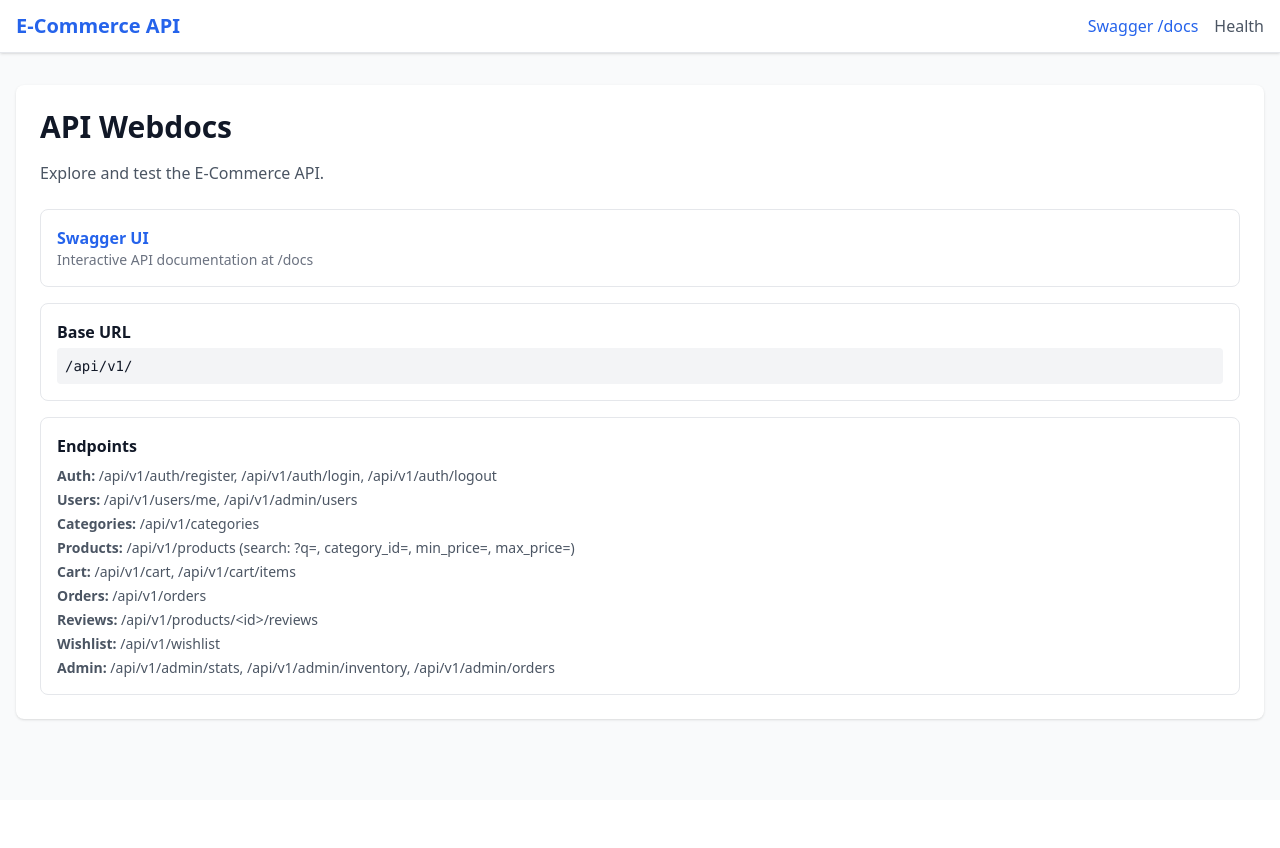
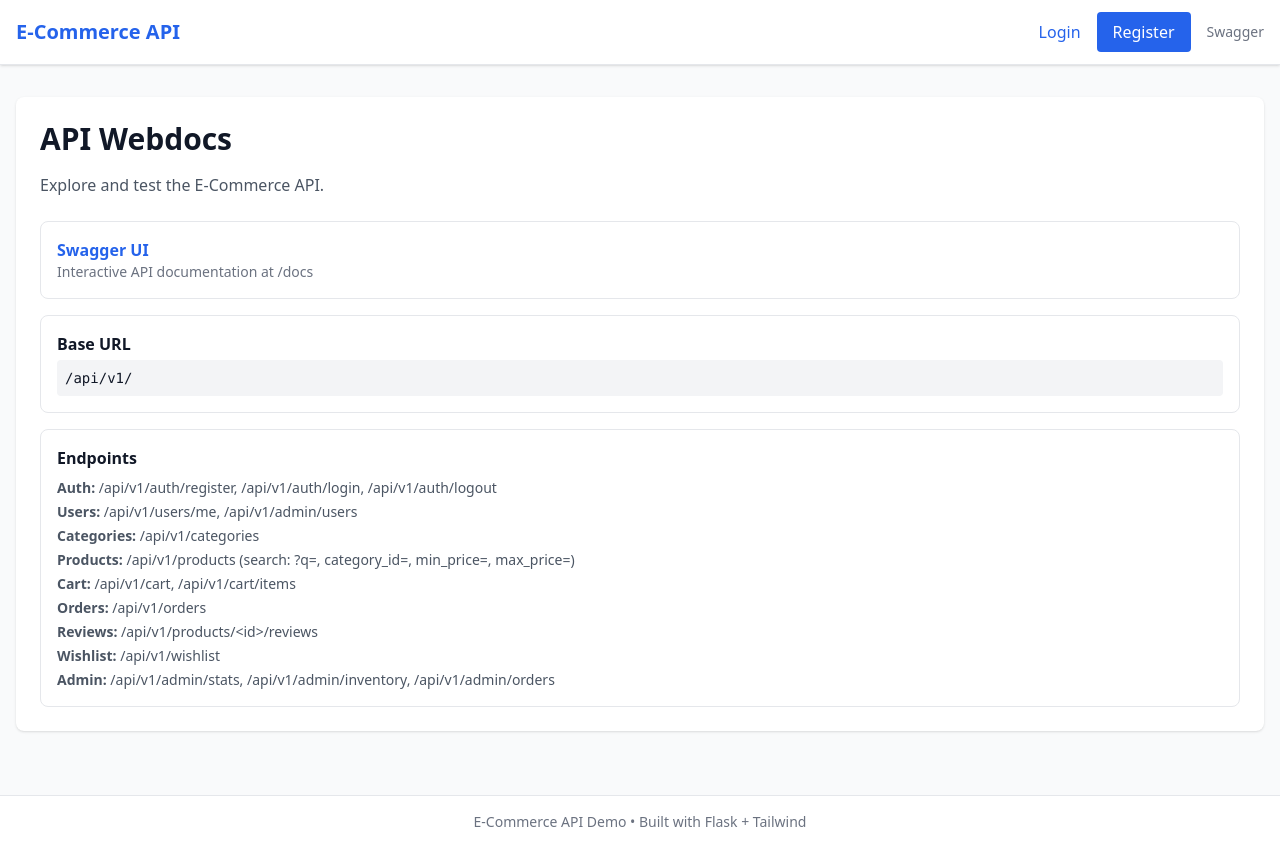
Before and after one commit to ShemaiahYaba/E-Commerce-API, a Flask app: page /web/docs in a window 1280 px wide. Before the commit the page ends 721 px from the top, so only its background shows below. Run offline with Flask 3, Linux system fonts and the light colour scheme; some libraries are stand-ins or nearby versions.

Commit message:
Add authentication routes and session management; enhance base template with user session handling and flash messages, and update app configuration for session security.

```diff
--- a/app.py
+++ b/app.py
@@ -21,6 +21,8 @@ def create_app(config_name: str | None = None) -> Flask:
 
     app = Flask(__name__)
     app.config["SECRET_KEY"] = settings.SECRET_KEY
+    app.config["SESSION_COOKIE_HTTPONLY"] = True
+    app.config["SESSION_COOKIE_SAMESITE"] = "Lax"
     app.config["SQLALCHEMY_DATABASE_URI"] = settings.DATABASE_URL
     app.config["SQLALCHEMY_TRACK_MODIFICATIONS"] = False
     app.config["JWT_SECRET_KEY"] = settings.JWT_SECRET_KEY
--- a/requirements.txt
+++ b/requirements.txt
@@ -12,3 +12,4 @@ python-dotenv>=1.0.0
 uvicorn[standard]>=0.24.0
 asgiref>=3.7.0
 flasgger>=0.9.7
+requests>=2.31.0
--- a/routes/webdocs.py
+++ b/routes/webdocs.py
@@ -1,11 +1,127 @@
-"""Webdocs UI: minimal Jinja + Tailwind pages (Phase 7)."""
+"""Webdocs UI: Jinja + Tailwind pages for visual API testing."""
 
-from flask import Blueprint, render_template
+from flask import Blueprint, render_template, request, redirect, url_for, session, flash
+import requests
+from http import HTTPStatus
 
 webdocs_bp = Blueprint("webdocs", __name__, url_prefix="/web", template_folder="../templates")
+
+
+def _api_base():
+    """API base URL from current request (works on any host/port)."""
+    return request.host_url.rstrip("/") + "/api/v1"
 
 
 @webdocs_bp.route("/docs")
 def index():
     """Webdocs landing: links to Swagger and endpoint list."""
     return render_template("webdocs/index.html")
+
+
+# ---------------------------------------------------------------------------
+# AUTHENTICATION ROUTES
+# ---------------------------------------------------------------------------
+
+@webdocs_bp.route("/login", methods=["GET", "POST"])
+def login():
+    """Login page and handler."""
+    if request.method == "GET":
+        if session.get("access_token"):
+            return redirect(url_for("webdocs.products_list"))
+        return render_template("auth/login.html")
+
+    email = request.form.get("email")
+    password = request.form.get("password")
+
+    try:
+        response = requests.post(
+            f"{_api_base()}/auth/login",
+            json={"email": email, "password": password},
+            timeout=5,
+        )
+
+        if response.status_code == HTTPStatus.OK:
+            data = response.json()["data"]
+            session["access_token"] = data["access_token"]
+            session["user_email"] = data["user"]["email"]
+            session["user_role"] = data["user"]["role"]
+            session["user_id"] = data["user"]["id"]
+            flash("Login successful!", "success")
+            return redirect(url_for("webdocs.products_list"))
+        error_msg = response.json().get("message", "Login failed")
+        flash(error_msg, "error")
+        return redirect(url_for("webdocs.login"))
+    except requests.exceptions.RequestException as e:
+        flash(f"Connection error: {str(e)}", "error")
+        return redirect(url_for("webdocs.login"))
+
+
+@webdocs_bp.route("/register", methods=["GET", "POST"])
+def register():
+    """Register page and handler."""
+    if request.method == "GET":
+        if session.get("access_token"):
+            return redirect(url_for("webdocs.products_list"))
+        return render_template("auth/register.html")
+
+    email = request.form.get("email")
+    password = request.form.get("password")
+    first_name = request.form.get("first_name")
+    last_name = request.form.get("last_name")
+
+    try:
+        response = requests.post(
+            f"{_api_base()}/auth/register",
+            json={
+                "email": email,
+                "password": password,
+                "first_name": first_name,
+                "last_name": last_name,
+            },
+            timeout=5,
+        )
+
+        if response.status_code == HTTPStatus.CREATED:
+            data = response.json()["data"]
+            session["access_token"] = data["access_token"]
+            session["user_email"] = data["user"]["email"]
+            session["user_role"] = data["user"]["role"]
+            session["user_id"] = data["user"]["id"]
+            flash("Account created successfully!", "success")
+            return redirect(url_for("webdocs.products_list"))
+        error_msg = response.json().get("message", "Registration failed")
+        flash(error_msg, "error")
+        return redirect(url_for("webdocs.register"))
+    except requests.exceptions.RequestException as e:
+        flash(f"Connection error: {str(e)}", "error")
+        return redirect(url_for("webdocs.register"))
+
+
+@webdocs_bp.route("/logout")
+def logout():
+    """Logout: clear session and redirect to login."""
+    if session.get("access_token"):
+        try:
+            requests.post(
+                f"{_api_base()}/auth/logout",
+                headers={"Authorization": f"Bearer {session['access_token']}"},
+                timeout=5,
+            )
+        except requests.exceptions.RequestException:
+            pass
+    session.clear()
+    flash("Logged out successfully", "success")
+    return redirect(url_for("webdocs.login"))
+
+
+# ---------------------------------------------------------------------------
+# PLACEHOLDER FOR PRODUCTS (build next phase)
+# ---------------------------------------------------------------------------
+
+@webdocs_bp.route("/products")
+def products_list():
+    """Product listing page (placeholder for now)."""
+    if not session.get("access_token"):
+        flash("Please login first", "error")
+        return redirect(url_for("webdocs.login"))
+    return render_template("webdocs/products_placeholder.html")
--- a/templates/base.html
+++ b/templates/base.html
@@ -6,18 +6,61 @@
   <title>{% block title %}E-Commerce API{% endblock %}</title>
   <script src="https://cdn.tailwindcss.com"></script>
 </head>
-<body class="bg-gray-50 text-gray-900">
+<body class="bg-gray-50 text-gray-900 min-h-screen flex flex-col">
+  <!-- Navigation -->
   <nav class="bg-white shadow border-b border-gray-200 px-4 py-3">
     <div class="max-w-7xl mx-auto flex justify-between items-center">
-      <a href="/web/docs" class="text-xl font-bold text-blue-600">E-Commerce API</a>
-      <div class="flex gap-4">
-        <a href="/docs" class="text-blue-600 hover:underline">Swagger /docs</a>
-        <a href="/api/v1/health" class="text-gray-600 hover:underline">Health</a>
+      <a href="/web/products" class="text-xl font-bold text-blue-600">E-Commerce API</a>
+
+      <div class="flex gap-4 items-center">
+        {% if session.get('access_token') %}
+          <!-- Logged in -->
+          <span class="text-sm text-gray-600">
+            {{ session.get('user_email', 'User') }}
+            {% if session.get('user_role') == 'admin' %}
+              <span class="ml-1 px-2 py-0.5 bg-blue-100 text-blue-800 text-xs rounded">Admin</span>
+            {% endif %}
+          </span>
+          <a href="/web/cart" class="text-gray-700 hover:text-blue-600">Cart</a>
+          <a href="/web/orders" class="text-gray-700 hover:text-blue-600">Orders</a>
+          {% if session.get('user_role') == 'admin' %}
+            <a href="/web/admin" class="text-gray-700 hover:text-blue-600">Admin</a>
+          {% endif %}
+          <a href="/web/logout" class="text-red-600 hover:text-red-700">Logout</a>
+        {% else %}
+          <!-- Not logged in -->
+          <a href="/web/login" class="text-blue-600 hover:underline">Login</a>
+          <a href="/web/register" class="bg-blue-600 text-white px-4 py-2 rounded hover:bg-blue-700">Register</a>
+        {% endif %}
+
+        <a href="/docs" class="text-gray-500 hover:underline text-sm">Swagger</a>
       </div>
     </div>
   </nav>
-  <main class="max-w-7xl mx-auto px-4 py-8">
+
+  <!-- Flash Messages -->
+  {% with messages = get_flashed_messages(with_categories=true) %}
+    {% if messages %}
+      <div class="max-w-7xl mx-auto px-4 mt-4 w-full">
+        {% for category, message in messages %}
+          <div class="p-4 rounded-lg mb-2 {% if category == 'error' %}bg-red-100 border-l-4 border-red-500 text-red-700{% elif category == 'success' %}bg-green-100 border-l-4 border-green-500 text-green-700{% else %}bg-blue-100 border-l-4 border-blue-500 text-blue-700{% endif %}">
+            {{ message }}
+          </div>
+        {% endfor %}
+      </div>
+    {% endif %}
+  {% endwith %}
+
+  <!-- Main Content -->
+  <main class="max-w-7xl mx-auto px-4 py-8 flex-1 w-full">
     {% block content %}{% endblock %}
   </main>
+
+  <!-- Footer -->
+  <footer class="bg-white border-t border-gray-200 py-4 mt-8">
+    <div class="max-w-7xl mx-auto px-4 text-center text-sm text-gray-500">
+      E-Commerce API Demo • Built with Flask + Tailwind
+    </div>
+  </footer>
 </body>
 </html>
```
Also changed, not shown: templates/auth/login.html (added, +48 -0 lines), templates/auth/register.html (added, +74 -0 lines), templates/webdocs/products_placeholder.html (added, +9 -0 lines).
